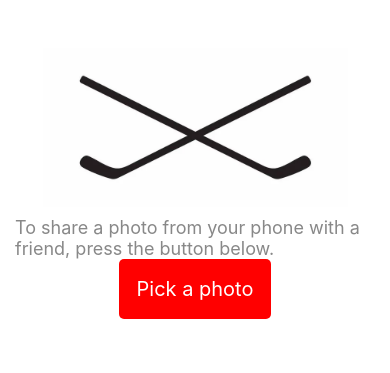
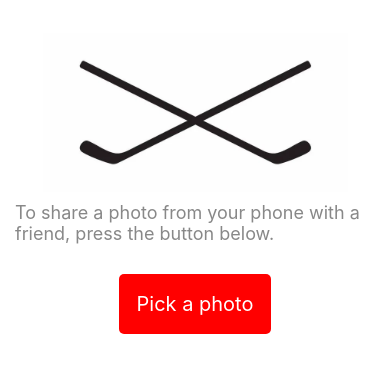
Before and after one commit to chatcher20/hockeyProject, a React Native app in the folder hockeyapp/: screen / in a window 390 px wide. Shown: the part 239-612 px from the top of the page. Built offline with nearby package versions, Linux system fonts and the light colour scheme.

Commit message:
installing image picker

```diff
--- a/hockeyapp/App.js
+++ b/hockeyapp/App.js
@@ -69,6 +69,7 @@ const styles = StyleSheet.create({
     color: '#888',
     fontSize: 18,
     marginHorizontal: 15,
+    marginBottom: 30,
   },
   button: {
     backgroundColor: 'red',
```
